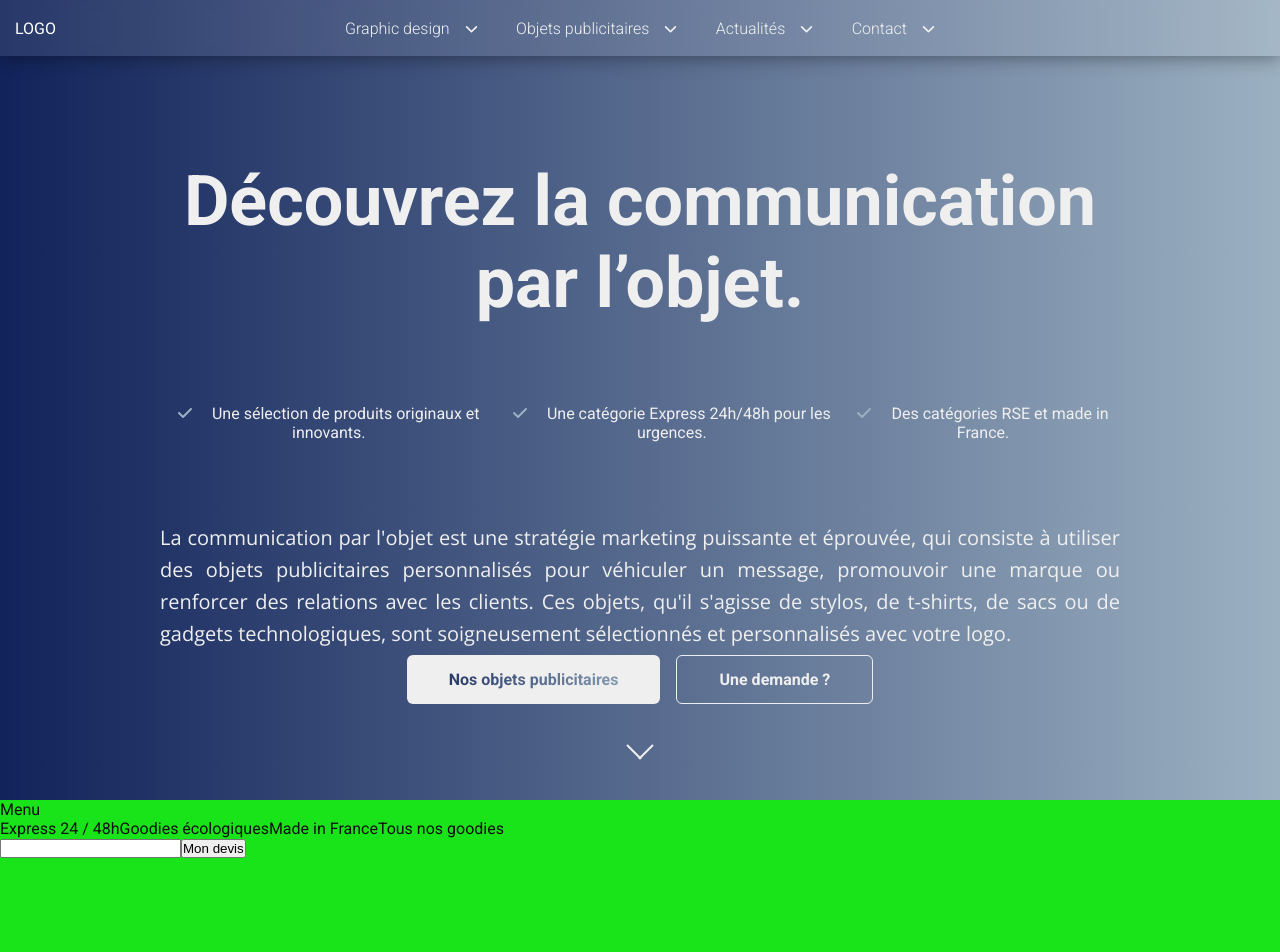
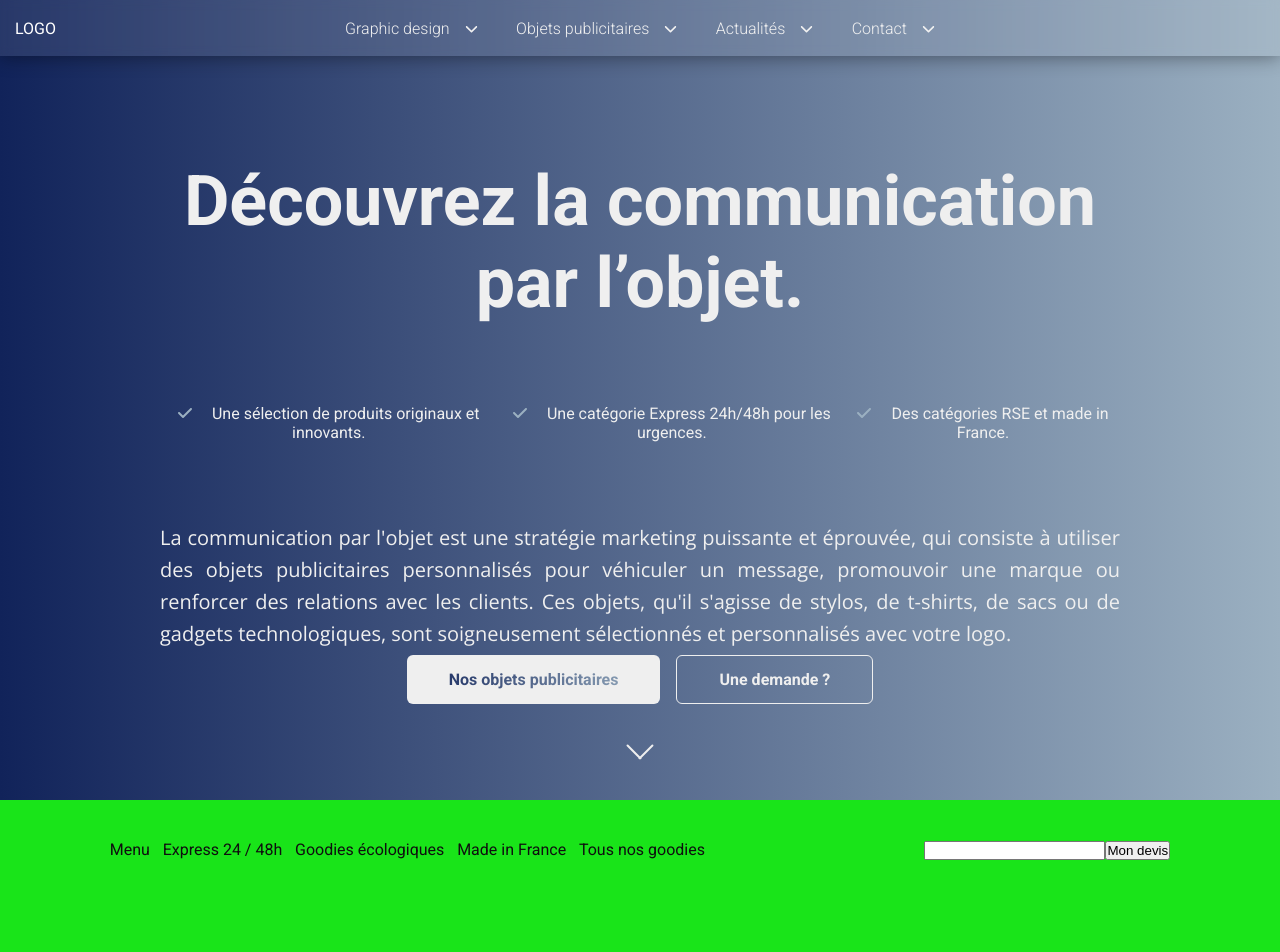
Before and after one commit to Scharlyopitz/One-comm, a React (Vite) app: page /objetsPublicitaires in a window 1280 px wide. Shown: the top 952 px of the page. Built offline with nearby package versions, Linux system fonts and the light colour scheme.

Commit message:
Changement style

```diff
--- a/src/components/ObjetsPublicitaires/OPSection2.jsx
+++ b/src/components/ObjetsPublicitaires/OPSection2.jsx
@@ -3,13 +3,13 @@ import { NavLink } from "react-router-dom";
 export default function OPSection2() {
   return (
     <section className="OPSection2">
-      <Nav />
+      <NavOP />
       <div className="img">IMAGE</div>
     </section>
   );
 }
 
-function Nav() {
+function NavOP() {
   function Left() {
     const Links = [
       { name: "Express 24 / 48h", href: "/" },
--- a/src/sass/graphicDesign/_GDsection2.scss
+++ b/src/sass/graphicDesign/_GDsection2.scss
@@ -1,9 +1,11 @@
 .GDSection2 {
+  position: relative;
   background-color: $White;
   color: $LinearDarkBlue;
   display: flex;
   flex-direction: column;
   align-items: center;
+  z-index: 1;
 
   h1 {
     color: $Black;
--- a/src/sass/objetsPublicitaires/_objetsPublicitaires.scss
+++ b/src/sass/objetsPublicitaires/_objetsPublicitaires.scss
@@ -1,19 +1,34 @@
 .OPSection2 {
   position: relative;
   background: $White;
+  z-index: 1;
 
   &,
   a {
     color: $Black;
   }
-
+  //   NAV
   .nav {
+    padding: 5vh 0;
     position: sticky;
     z-index: 1;
     top: 7vh;
     left: 0;
+    width: 100%;
+    display: flex;
+    justify-content: space-around;
+
+    .left {
+      display: flex;
+      gap: 1vw;
+
+      .Menu {
+        cursor: pointer;
+      }
+    }
   }
 
+  //   IMG
   .img {
     position: absolute;
     left: 0;
--- a/src/sass/section1duplicate/_section1duplicate.scss
+++ b/src/sass/section1duplicate/_section1duplicate.scss
@@ -1,7 +1,6 @@
 .Section1Duplicate {
   position: sticky;
   top: 0;
-  z-index: -1;
   display: flex;
   flex-direction: column;
   align-items: center;
--- a/src/style/style.css
+++ b/src/style/style.css
@@ -256,11 +256,13 @@ footer .copyright p {
 }
 
 .GDSection2 {
+  position: relative;
   background-color: #efefef;
   color: #11235a;
   display: flex;
   flex-direction: column;
   align-items: center;
+  z-index: 1;
 }
 .GDSection2 h1 {
   color: #0f0f0f;
@@ -627,16 +629,28 @@ nav ul svg {
 .OPSection2 {
   position: relative;
   background: #efefef;
+  z-index: 1;
 }
 .OPSection2,
 .OPSection2 a {
   color: #0f0f0f;
 }
 .OPSection2 .nav {
+  padding: 5vh 0;
   position: sticky;
   z-index: 1;
   top: 7vh;
   left: 0;
+  width: 100%;
+  display: flex;
+  justify-content: space-around;
+}
+.OPSection2 .nav .left {
+  display: flex;
+  gap: 1vw;
+}
+.OPSection2 .nav .left .Menu {
+  cursor: pointer;
 }
 .OPSection2 .img {
   position: absolute;
@@ -653,7 +667,6 @@ nav ul svg {
 .Section1Duplicate {
   position: sticky;
   top: 0;
-  z-index: -1;
   display: flex;
   flex-direction: column;
   align-items: center;
```
Also changed, not shown: 1 other file (tests, documents, lock files or other folders).
